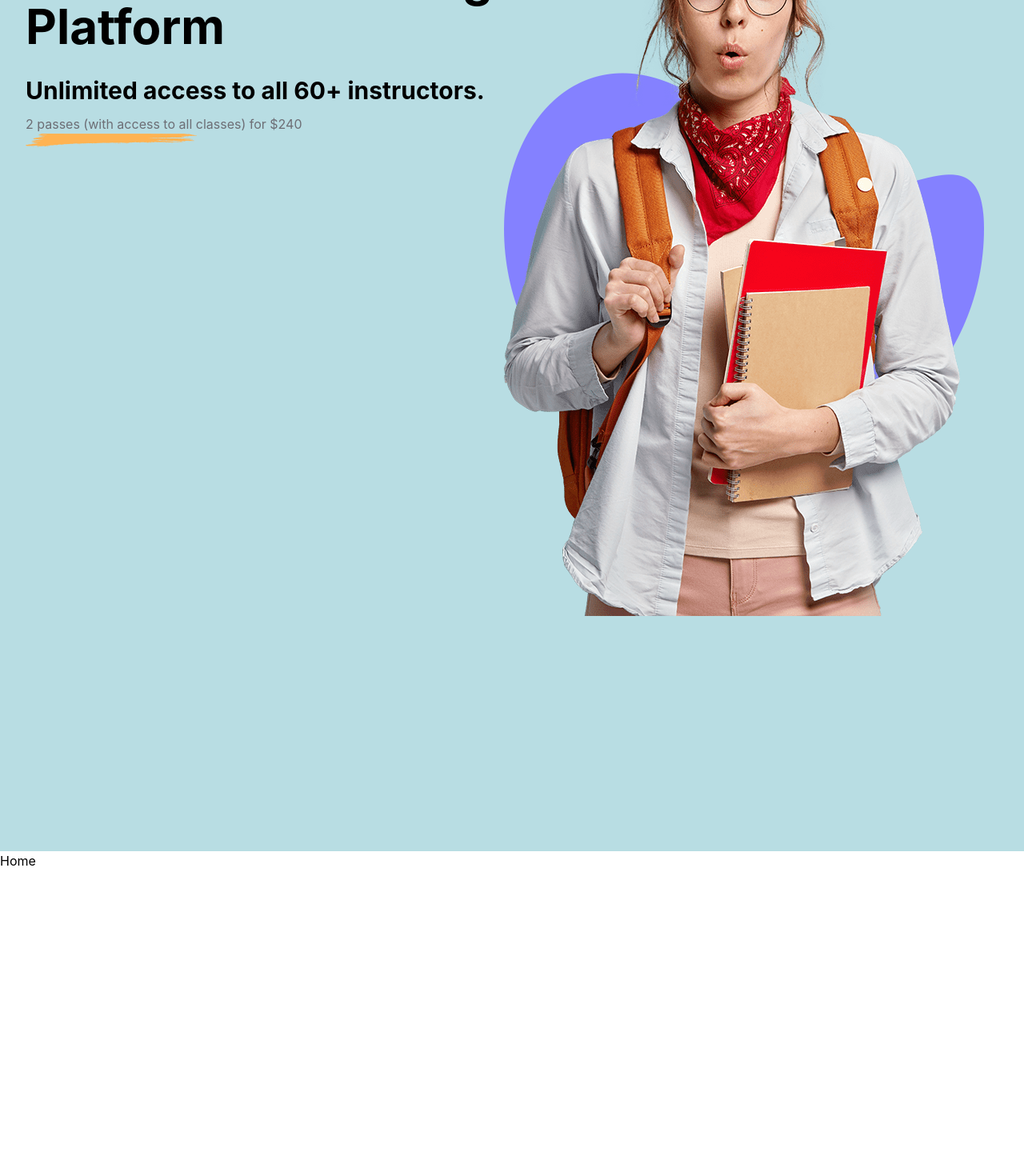
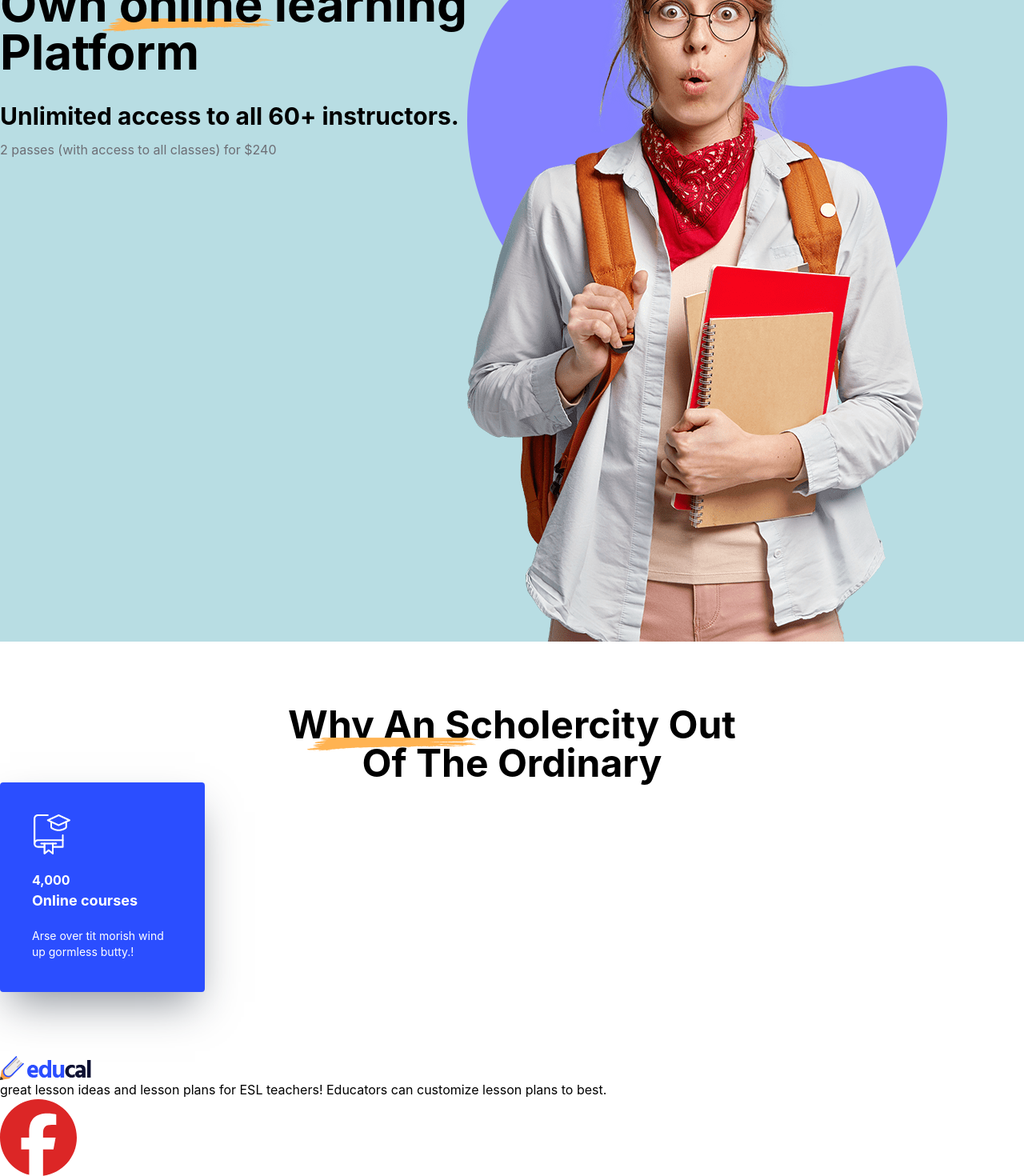
Before and after one commit to stephanebil/educal, a React (Create React App) app: page / in a window 1280 px wide. Shown: the part 285-1755 px from the top of the page at 80% size. Before the commit the page ends 1373 px from the top, so only its background shows below. Built offline with nearby package versions, Linux system fonts and the light colour scheme.

Commit message:
progression navigateur1

```diff
--- a/src/App.js
+++ b/src/App.js
@@ -7,6 +7,7 @@ import Instructor from "./pages/Instructor";
 import Contact from "./pages/Contact";
 import Error from "./pages/Error";
 import Navigation from './components/Navigation';
+import Footer from './components/Footer';
 
 
 
@@ -22,6 +23,7 @@ export default function App() {
         <Route path="/contact" element={<Contact />} />
         <Route path="*" element={<Error />} />
       </Routes>
+      <Footer />
     </Router>
   );
 }
--- /dev/null
+++ b/src/components/Footer.js
@@ -0,0 +1,37 @@
+import React from 'react'
+import {FontAwesomeIcon} from "@fortawesome/react-fontawesome"
+
+import { faFacebook } from '@fortawesome/free-brands-svg-icons';
+
+export default function Footer() {
+  return (
+    <footer>
+      <wrapperFooter className=" bg-bluenav1-educal container">
+        <section className="colonne1 ">
+          <a href="#" className="">
+            <img src="img/logo.png" alt="logo educal" />
+          </a>
+          <p>
+            great lesson ideas and lesson plans for ESL teachers! Educators can
+            customize lesson plans to best.
+          </p>
+          <div className="logos-sociaux">
+            <a href="#" className="">
+              <FontAwesomeIcon icon="fa-brands fa-facebook-f" />
+
+              <FontAwesomeIcon
+                icon={faFacebook}
+                className="text-red-600 text-8xl"
+              />
+            </a>
+            <a href="#" className=""></a>
+            <a href="#" className=""></a>
+          </div>
+        </section>
+        <section className=""></section>
+        <section className=""></section>
+        <section className=""></section>
+      </wrapperFooter>
+    </footer>
+  );
+}
--- a/src/components/Navigation.js
+++ b/src/components/Navigation.js
@@ -40,11 +40,11 @@ export default function Navigation() {
       </section>
 
       {/* hero titre et photo */}
-      <hero className="hero-text-all-img bg-bluenav1-educal container mx-auto flex pt-4">
-        <div className="hero-text py-20 mb-96">
+      {/* <hero className="hero-text-all-img bg-bluenav1-educal container mx-auto flex pt-4">
+        <div className="hero-text py-20 mb-96 ">
           <p className="text-6xl font-bold">
             Launch your <br />
-            Own online learning <br />
+            Own <span className='relative z-20'>online</span>  learning <br />
             Platform
           </p>
           <p className="text-3xl pt-8 font-bold">
@@ -54,7 +54,7 @@ export default function Navigation() {
             2 passes (with access to all classes) for $240
           </p>
           <img
-            className="pr-96 mb-96"
+            className="pr-2 relative z-10 -top-44 left-32 "
             src="img/yellow-bg.png"
             alt="trait de feutre jaune"
           />
@@ -66,12 +66,12 @@ export default function Navigation() {
             alt="image de la fille qui souffle"
           />
           <img
-            className="z-30 relative top-72 "
+            className="z-30 relative top-60"
             src="img/hero-shape-purple.png"
             alt="tache violette"
           />
         </div>
-      </hero>
+      </hero> */}
     </header>
   );
 }
--- /dev/null
+++ b/src/components/homePage/HomeCard.js
@@ -0,0 +1,14 @@
+import React from 'react'
+
+export default function HomeCard() {
+  return (
+    <div className="bg-bluehomecard-educal shadow-2xl shadow-gray-800/50 w-64 text-white p-10 rounded">
+      <img src="img/svgexport-7.png" alt="icone" className="" />
+      <p className="mt-5 font-bold  ">4,000</p>
+      <p className="font-bold text-lg">Online courses</p>
+      <p className="mt-5 text-sm ">
+        Arse over tit morish wind up gormless butty.!
+      </p>
+    </div>
+  );
+}
--- /dev/null
+++ b/src/components/homePage/HomeHero.js
@@ -0,0 +1,40 @@
+import React from 'react'
+
+export default function HomeHero() {
+  return (
+    <div className="bg-bluenav1-educal ">
+      <div className="hero-text-all-img container mx-auto flex pt-4">
+        <div className="hero-text py-20 mb-96 ">
+          <p className="text-6xl font-bold">
+            Launch your <br />
+            Own <span className="relative z-20">online</span> learning <br />
+            Platform
+          </p>
+          <p className="text-3xl pt-8 font-bold">
+            Unlimited access to all 60+ instructors.
+          </p>
+          <p className="pt-3 text-graynav1-educal">
+            2 passes (with access to all classes) for $240
+          </p>
+          <img
+            className="pr-2 relative z-10 -top-44 left-32 "
+            src="img/yellow-bg.png"
+            alt="trait de feutre jaune"
+          />
+        </div>
+        <div className="hero-all-img">
+          <img
+            className="z-40 relative"
+            src="img/hero.png"
+            alt="image de la fille qui souffle"
+          />
+          <img
+            className="z-30 absolute top-60"
+            src="img/hero-shape-purple.png"
+            alt="tache violette"
+          />
+        </div>
+      </div>
+    </div>
+  );
+}
--- /dev/null
+++ b/src/components/homePage/HomeSection1.js
@@ -0,0 +1,16 @@
+import React from "react";
+import HomeCard from "./HomeCard";
+
+export default function HomeSection1() {
+  return (
+    <div className="container py-20">
+      <div className="titre-traitfeutre relative">
+        <h2 className="container text-center text-5xl font-bold ">
+          Why An Scholercity Out <br /> Of The Ordinary
+        </h2>
+        <img src="img/yellow-bg.png" alt="" className="absolute left-96 top-10" />
+      </div>
+      <HomeCard />
+    </div>
+  );
+}
--- a/src/pages/Home.js
+++ b/src/pages/Home.js
@@ -1,7 +1,13 @@
 import React from 'react'
+import HomeHero from '../components/homePage/HomeHero'
+import HomeSection1 from '../components/homePage/HomeSection1'
 
 export default function Home() {
   return (
-    <div>Home</div>
+    <div>
+      <HomeHero/>
+      <HomeSection1/>
+
+    </div>
   )
 }
--- a/tailwind.config.js
+++ b/tailwind.config.js
@@ -3,9 +3,14 @@ module.exports = {
   content: ["./src/**/*.{html,js}"],
   theme: {
     extend: {
+      container: {
+        center: true,
+      },
       colors: {
         "bluenav1-educal": "#b8dde3",
         "graynav1-educal": "#6d6e75",
+        "bluehomecard-educal": "#2b4eff",
+
 
         "yellow-educal": "#fc1",
         "red-educal": "#f00",
```
Also changed, not shown: package.json (+7 -0 lines), 1 other file (tests, documents, lock files or other folders).
